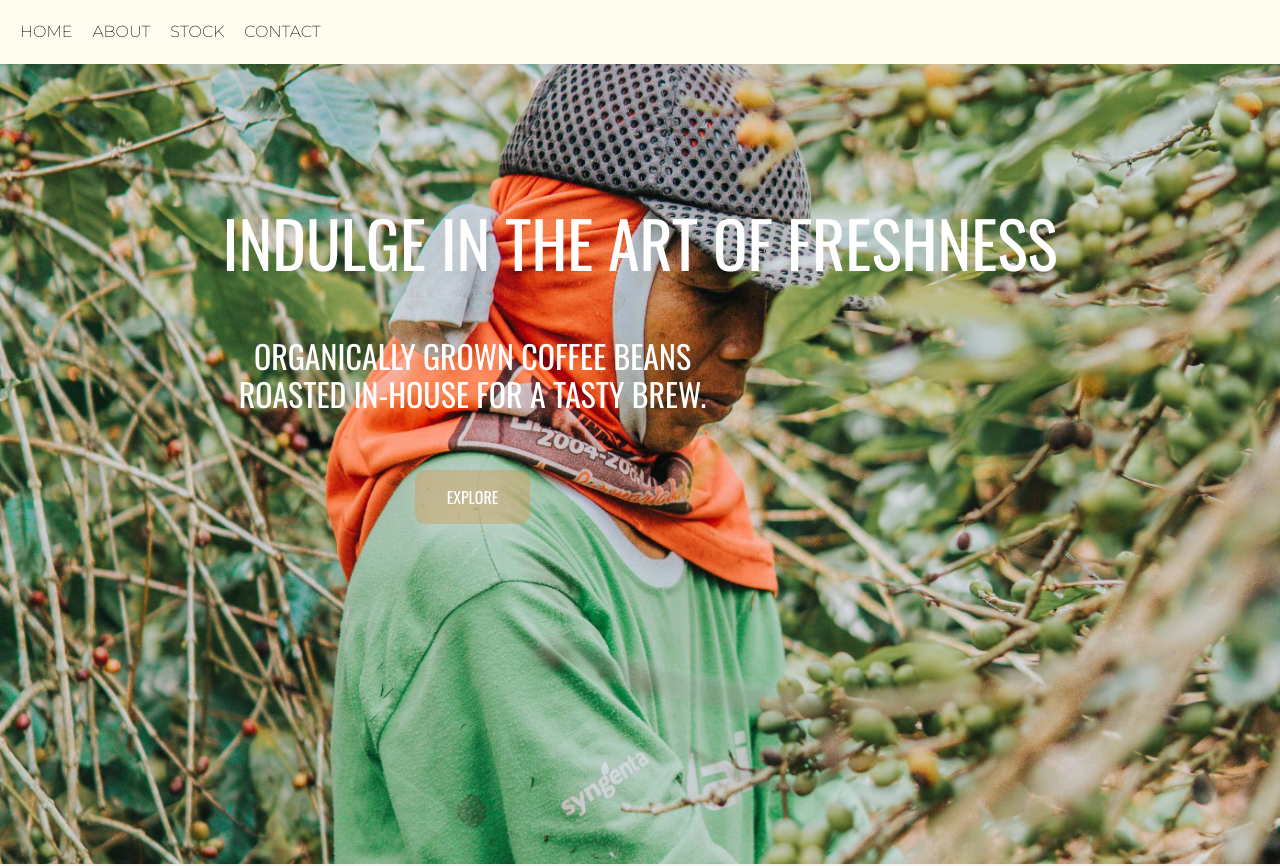
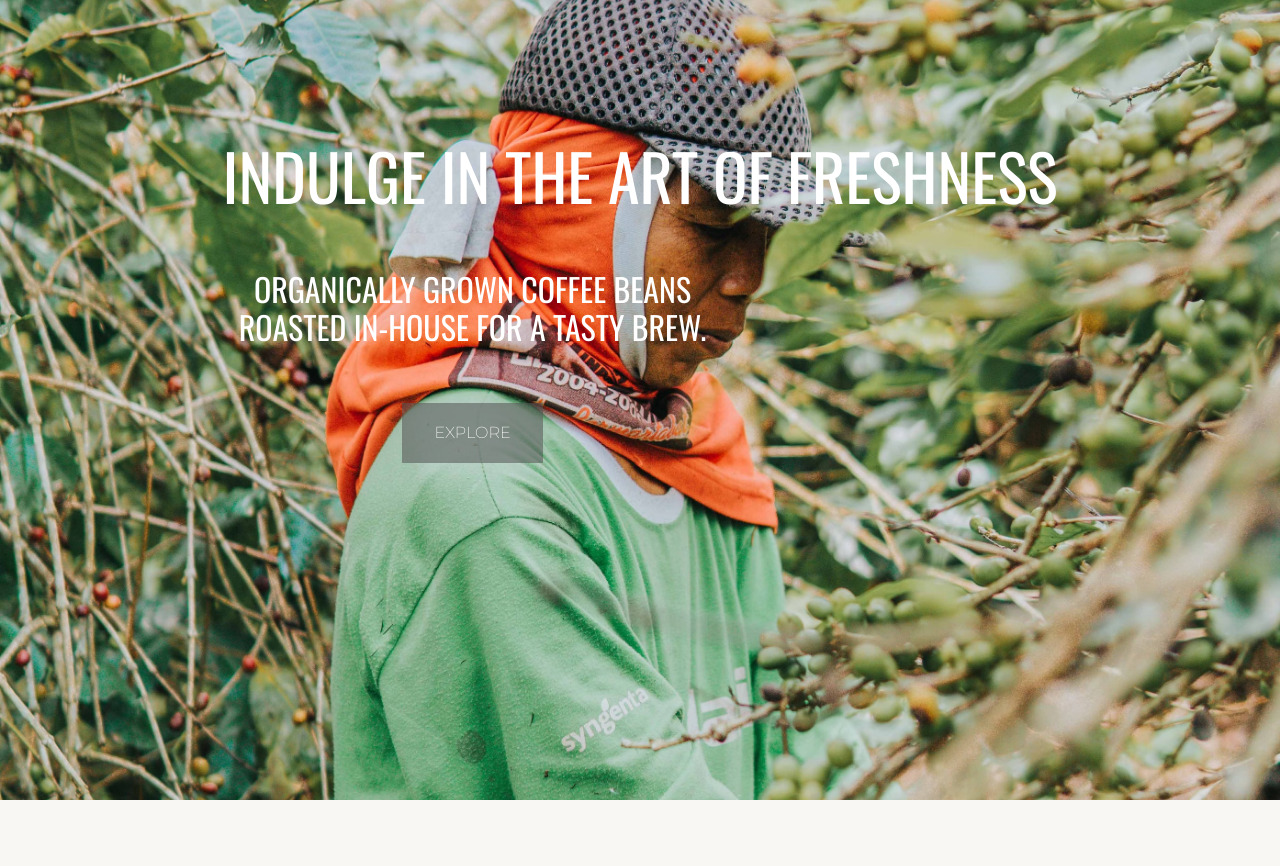
Before and after one commit to jeremyjosol/coffee-beans, a React (Create React App) app: page / in a window 1280 px wide. Shown: the top 866 px of the page. Built offline with nearby package versions, Linux system fonts and the light colour scheme.

Commit message:
Find solution for Navbar

```diff
--- a/src/components/App.js
+++ b/src/components/App.js
@@ -1,5 +1,5 @@
 import React from "react";
-import Navbar from "./Navbar";
+// import Navbar from "./Navbar";
 import Header from "./Header";
 import CoffeeBeanControl from "./CoffeeBeanControl";
 
@@ -13,9 +13,7 @@
 
   return (
     <React.Fragment>
-      <div className="navbar">
-        <Navbar />
-      </div>
+      {/* <Navbar /> */}
       <div className="header">
         <Header scrollToControlSection={scrollToControlSection} />
       </div>
--- a/src/components/Header.js
+++ b/src/components/Header.js
@@ -1,6 +1,8 @@
 import React from "react";
+import logo from ".././img/blue-bottle.jpg";
 
 function Header({ scrollToControlSection }) {
+
   return (
     <div className='header'>
       <div className='columns'>
--- a/src/components/Navbar.js
+++ b/src/components/Navbar.js
@@ -1,16 +1,16 @@
-import React from "react";
+// import React from "react";
 
-function Navbar() {
-  return (
-    <div className='navbar'>
-      <div className='nav-links'>
-        <a href="#home">HOME</a>
-        <a href="#about">ABOUT</a>
-        <a href="#products">STOCK</a>
-        <a href="#contact">CONTACT</a>
-      </div>
-    </div>
-  );
-}
+// function Navbar() {
+//   return (
+//     <div className='navbar-container'>
+//       <div className='nav-links'>
+//         <a href="#home">HOME</a>
+//         <a href="#about">ABOUT</a>
+//         <a href="#products">STOCK</a>
+//         <a href="#contact">CONTACT</a>
+//       </div>
+//     </div>
+//   );
+// }
 
-export default Navbar;
+// export default Navbar;
--- a/src/index.css
+++ b/src/index.css
@@ -12,25 +12,28 @@
 }
 
 .navbar {
-  background-color: #fffcf0;
   color: black;
-  padding: 5px;
+  padding: 0;
+  margin: auto;
 }
 
 .nav-links {
+  padding: 0;
+  background: transparent;
   display: flex;
-  justify-content: space-around;
+  justify-content: flex-start;
+  margin-right: 100px;
 }
 
 .nav-links a {
-  color: black;
+  color: rgb(255, 255, 255);
   text-decoration: none;
   padding: 10px;
   font-family: 'Montserrat', sans-serif;
 }
 
 .nav-links a:hover {
-  color: green;
+  color: rgb(85, 195, 255);
 }
 
 .header {
@@ -86,9 +89,9 @@
 }
 
 .columns button {
-  background-color: #d88c3a5b;
-  border-radius: 10px;
+  background-color: #5555558e;
   color: white;
+  height: 60px;
   padding: 15px 32px;
   text-align: center;
   text-decoration: none;
@@ -96,10 +99,12 @@
   font-size: 16px;
   cursor: pointer;
   border: none;
+  font-family: 'Montserrat', sans-serif;
 }
 
 .columns button:hover {
-  background-color: #cfa272c1;
+  background-color: #a2a2a2f9;
+
 }
 
 .hero {
```
Also changed, not shown: src/img/blue-bottle.jpg (added).
